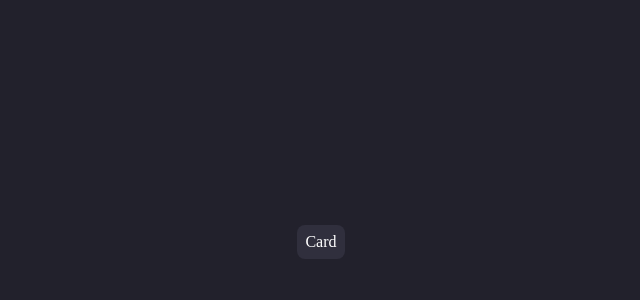
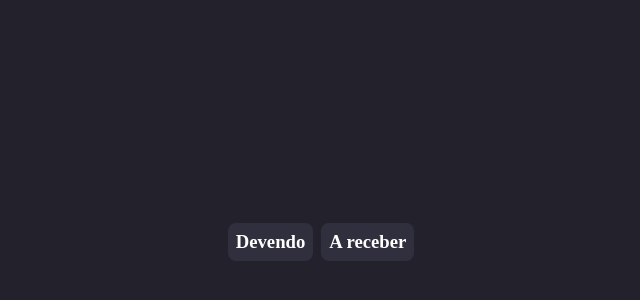
Before and after one commit to kefflen/loan-application, a React (Vite) app: page / in a window 1280 px wide. Shown: the part 158-458 px from the top of the page, without its empty margins (319-959 px from the left). Built offline with nearby package versions, Linux system fonts and the light colour scheme.

Commit message:
Creating BalanceSection

```diff
--- a/src/App.tsx
+++ b/src/App.tsx
@@ -1,5 +1,5 @@
 import { ThemeProvider } from 'styled-components'
-import { Card } from './components/Card'
+import { BalanceSection } from './components/BalanceSection'
 import { GlobalStyles } from './GlobalStyles'
 import { theme } from './themes'
 
@@ -8,9 +8,7 @@ function App() {
 		<ThemeProvider theme={theme}>
 			<GlobalStyles />
 			<div className="app">
-				<Card>
-          Card
-				</Card>
+				<BalanceSection />
 			</div>
 		</ThemeProvider>
 	)
--- /dev/null
+++ b/src/components/BalanceSection/index.tsx
@@ -0,0 +1,15 @@
+import { Card } from '../Card'
+import { Container, Title } from './styled'
+
+export function BalanceSection() {
+	return (
+		<Container>
+			<Card>
+				<Title>Devendo</Title>
+			</Card>
+			<Card>
+				<Title>A receber</Title>
+			</Card>
+		</Container>
+	)
+}
--- /dev/null
+++ b/src/components/BalanceSection/styled.ts
@@ -0,0 +1,8 @@
+import styled from 'styled-components'
+
+export const Container = styled.section`
+	display: flex;
+	gap: 0.8rem;
+`
+
+export const Title = styled.h3``
```
